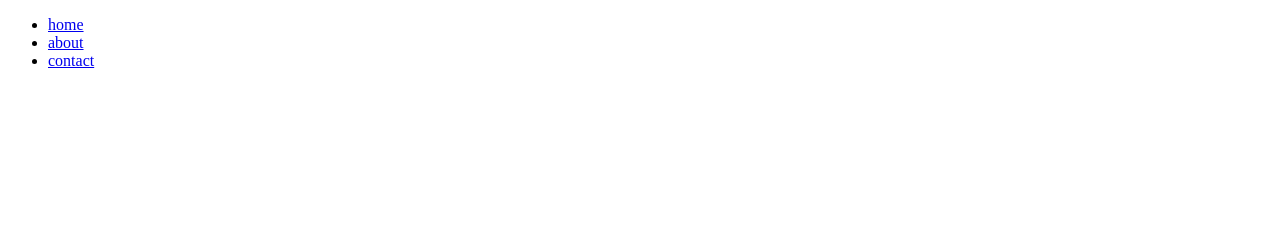
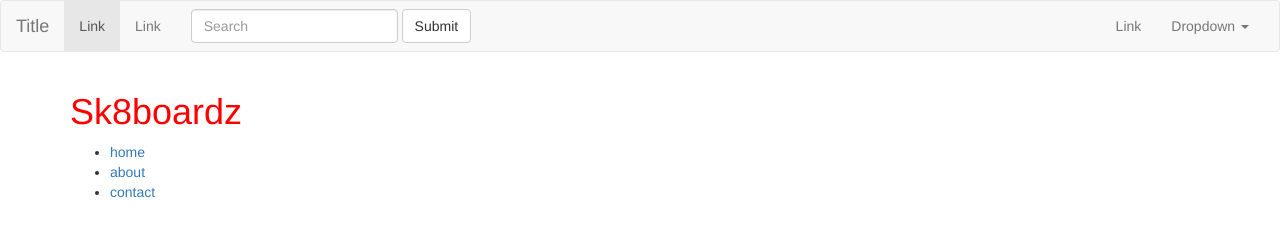
Before and after one commit to Joelabelson/sk8boardz, a website: page index.html in a window 1280 px wide. Drawn offline with nearby package versions, Linux system fonts and the light colour scheme.

Commit message:
add jquery, noramlize, and bootstrap

```diff
--- a/css/style.css
+++ b/css/style.css
@@ -1,3 +1,3 @@
-body h1 {
+header {
     color: #FF0000;
 }
--- a/index.html
+++ b/index.html
@@ -3,10 +3,55 @@
     <head>
         <title>Skateboards</title>
         <link rel="stylesheet" href="css/style.css">
+        <link rel="stylesheet" href="node_modules/normalize.css">
+        <link rel="stylesheet" href="node_modules/bootstrap/dist/css/bootstrap.min.css">
     </head>
     <body>
+
+        <nav class="navbar navbar-default" role="navigation">
+            <div class="container-fluid">
+                <!-- Brand and toggle get grouped for better mobile display -->
+                <div class="navbar-header">
+                    <button type="button" class="navbar-toggle" data-toggle="collapse" data-target=".navbar-ex1-collapse">
+                        <span class="sr-only">Toggle navigation</span>
+                        <span class="icon-bar"></span>
+                        <span class="icon-bar"></span>
+                        <span class="icon-bar"></span>
+                    </button>
+                    <a class="navbar-brand" href="#">Title</a>
+                </div>
+
+                <!-- Collect the nav links, forms, and other content for toggling -->
+                <div class="collapse navbar-collapse navbar-ex1-collapse">
+                    <ul class="nav navbar-nav">
+                        <li class="active"><a href="#">Link</a></li>
+                        <li><a href="#">Link</a></li>
+                    </ul>
+                    <form class="navbar-form navbar-left" role="search">
+                        <div class="form-group">
+                            <input type="text" class="form-control" placeholder="Search">
+                        </div>
+                        <button type="submit" class="btn btn-default">Submit</button>
+                    </form>
+                    <ul class="nav navbar-nav navbar-right">
+                        <li><a href="#">Link</a></li>
+                        <li class="dropdown">
+                            <a href="#" class="dropdown-toggle" data-toggle="dropdown">Dropdown <b class="caret"></b></a>
+                            <ul class="dropdown-menu">
+                                <li><a href="#">Action</a></li>
+                                <li><a href="#">Another action</a></li>
+                                <li><a href="#">Something else here</a></li>
+                                <li><a href="#">Separated link</a></li>
+                            </ul>
+                        </li>
+                    </ul>
+                </div><!-- /.navbar-collapse -->
+            </div>
+        </nav>
+
+
         <div class="container">
-            <header></header>
+            <header><h1>Sk8boardz</h1></header>
             <nav>
                 <ul>
                     <li><a href="#">home</a></li>
@@ -16,7 +61,9 @@
             </nav>
             <div class="main-content">
 
-            </div>
-        </div>
+            </div><!-- END .main-content -->
+        </div><!-- END .container -->
+        <script src="node_modules/jquery/dist/jquery.min.js"></script>
+        <script src="node_modules/bootstrap/dist/js/bootstrap.min.js"></script>
     </body>
 </html>
```
Also changed, not shown: package.json (added, +29 -0 lines), 1 other file.
